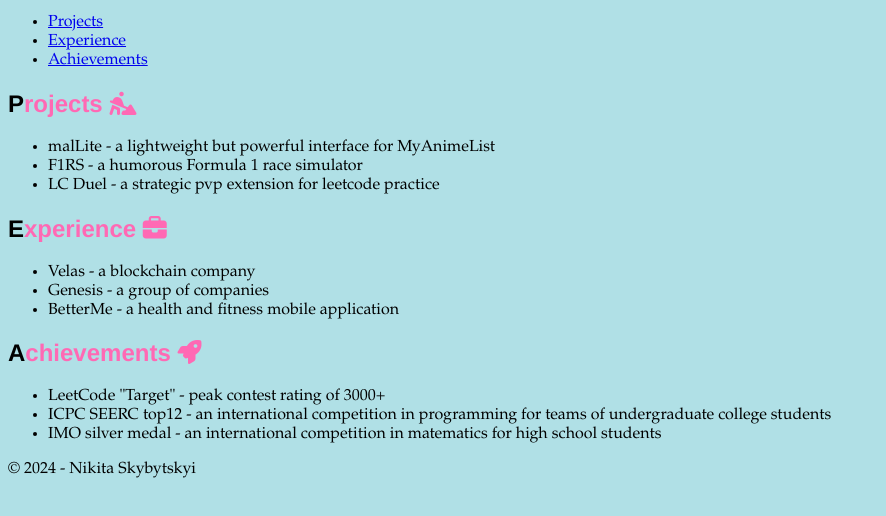
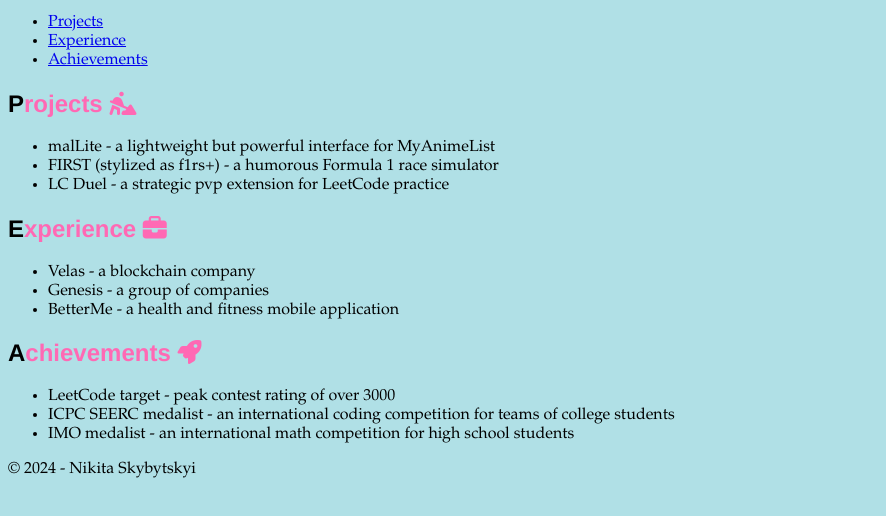
Before and after one commit to nskybytskyi/portfolio, a plain HTML site: page index.html in a window 1280 px wide. Shown: the part 102-618 px from the top of the page, without its empty margins (0-886 px from the left). Drawn offline with Linux system fonts and the light colour scheme.

Commit message:
fix(index): wording

```diff
--- a/index.html
+++ b/index.html
@@ -34,10 +34,10 @@
                     malLite - a lightweight but powerful interface for MyAnimeList
                 </li>
                 <li>
-                    F1RS - a humorous Formula 1 race simulator
+                    FIRST (stylized as f1rs+) - a humorous Formula 1 race simulator
                 </li>
                 <li>
-                    LC Duel - a strategic pvp extension for leetcode practice
+                    LC Duel - a strategic pvp extension for LeetCode practice
                 </li>
             </ul>
         </section>
@@ -65,14 +65,13 @@
             </h2>
             <ul>
                 <li>
-                    LeetCode "Target" - peak contest rating of 3000+
+                    LeetCode target - peak contest rating of over 3000
                 </li>
                 <li>
-                    ICPC SEERC top12 - an international competition in programming for teams of undergraduate college
-                    students
+                    ICPC SEERC medalist - an international coding competition for teams of college students
                 </li>
                 <li>
-                    IMO silver medal - an international competition in matematics for high school students
+                    IMO medalist - an international math competition for high school students
                 </li>
             </ul>
         </section>
```
